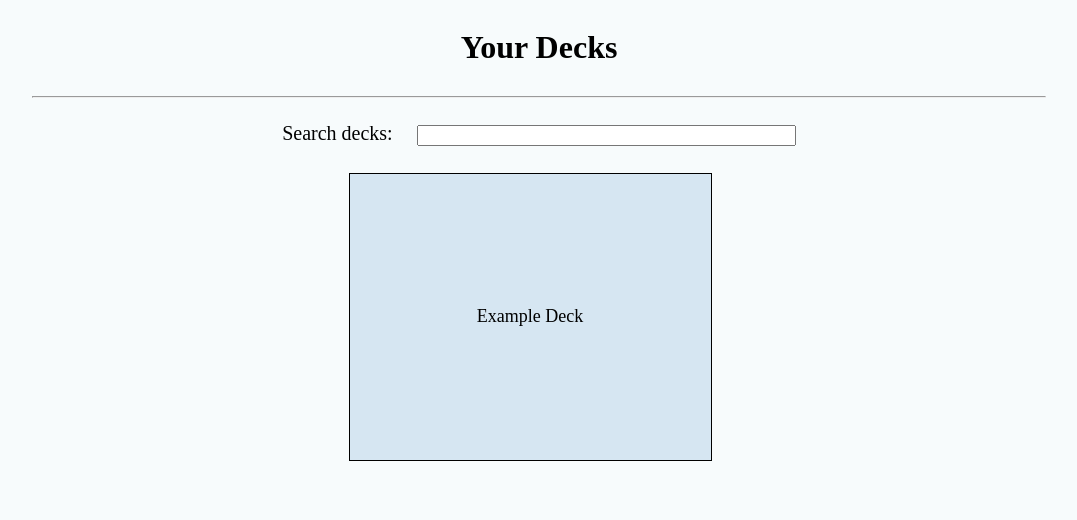
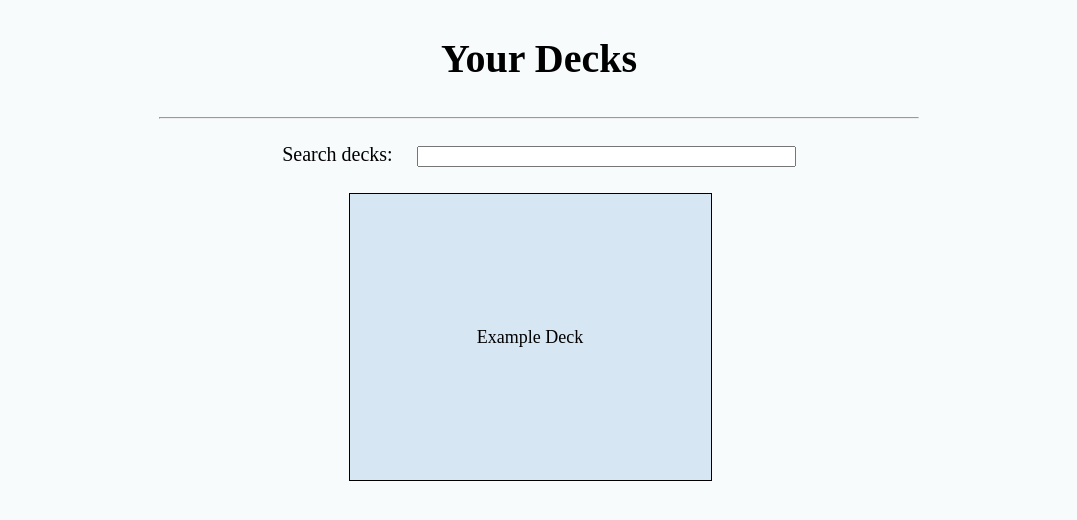
Before and after one commit to zmatus/flashcards, a Jekyll site: the page built from index.html, in a window 1280 px wide. Shown: the top 520 px of the page, without its empty margins (101-1178 px from the left). Built offline with Jekyll 4.4.1, drawn with Linux system fonts in a browser that asks for light colours.

```diff
--- a/assets/style.css
+++ b/assets/style.css
@@ -10,10 +10,11 @@
   justify-content: space-evenly;
 }
 h1 {
+  font-size: 2.5em;
   text-align: center;
 }
 hr {
-  width: 80%;
+  width: 60%;
 }
 .hide {
   display: none !important;
```
Also changed, not shown: README.md.
